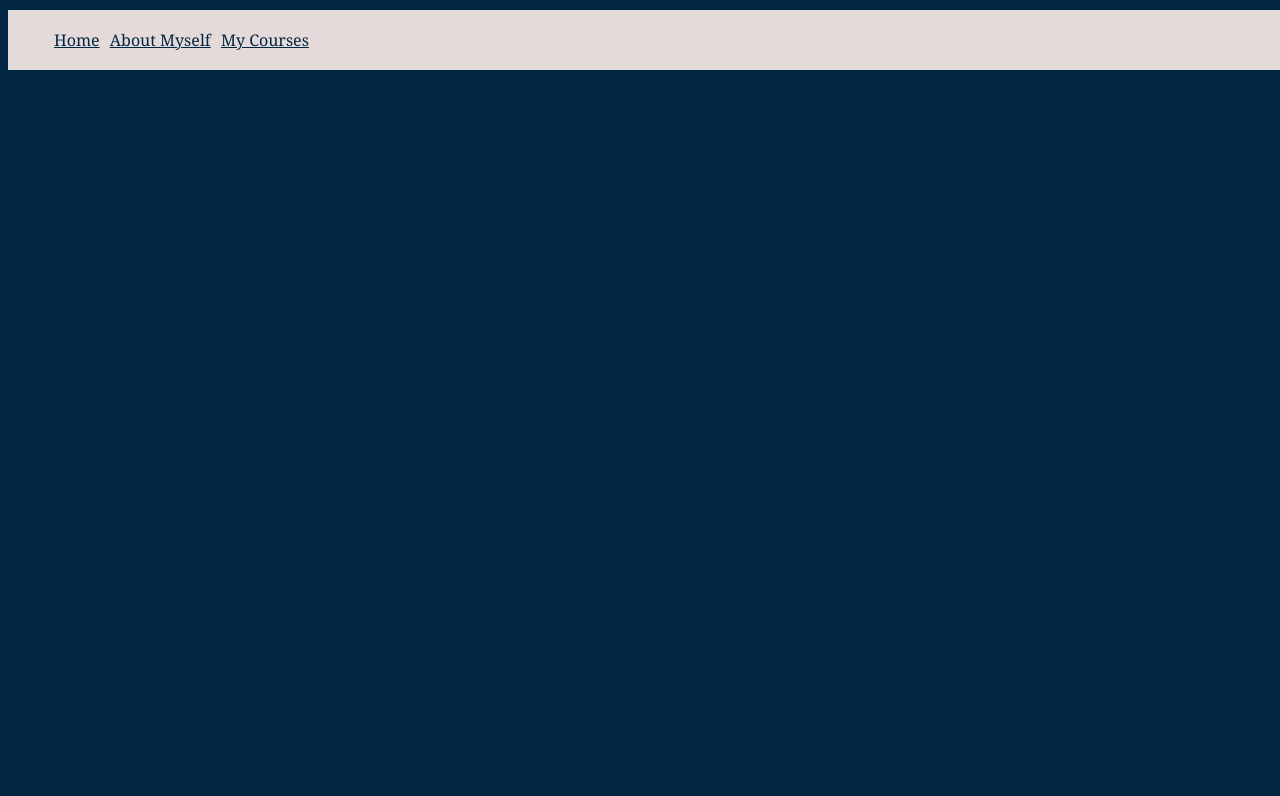
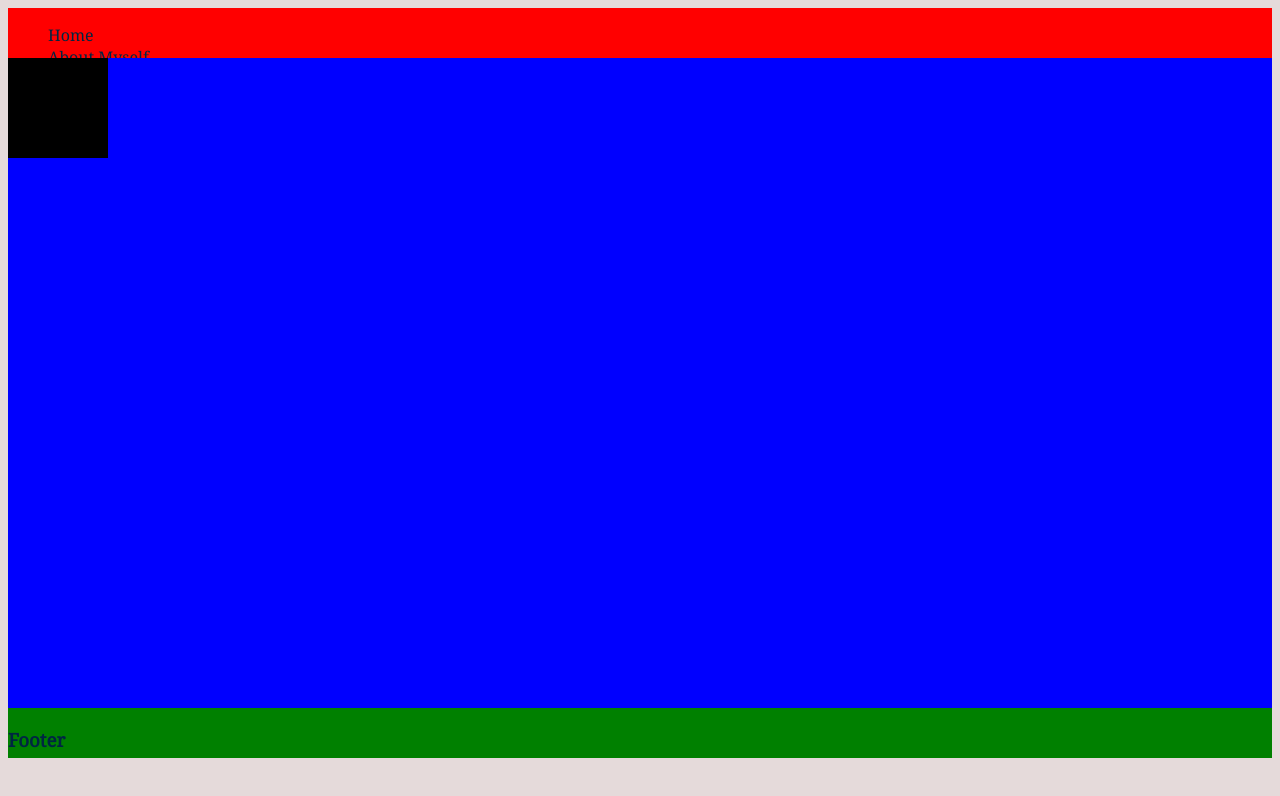
Before and after one commit to justinxyu1128/lab-week-8, a plain HTML site: page index.html in a window 1280 px wide. Drawn offline with Linux system fonts and the light colour scheme.

Commit message:
completed layout for index

```diff
--- a/css/styles.css
+++ b/css/styles.css
@@ -7,27 +7,48 @@ font-family: 'Source Sans Pro', sans-serif;
     padding: 0;
 }
 
-body {
-    background-color: #002642;
+.wrapper {
+    display: grid;
+    grid-template-columns: repeat(5, 1fr);
+    grid-template-rows: repeat(15, 50px);
     font-family: 'Noto Serif', serif;
-    color: #e5dada;
 }
 
-.main {
-    margin-top: 80px;
+.nav {
+    grid-column-start: 1;
+    grid-column-end: 6;
+    grid-row-start: 1;
+    grid-row-end: 2;
+    background-color: red;
 }
 
-.menu {
-    border-style: solid;
-    background-color: #e5dada;
-    position: fixed;
-    top: 10px;
-    width: 100%;
+.content {
+    grid-column-start: 1;
+    grid-column-end: 6;
+    grid-row-start: 2;
+    grid-row-end: 15;
+    background-color: blue;
 }
 
-nav > ul > li {
-    display: inline;
-    border-style: solid;
+.footer {
+    grid-column-start: 1;
+    grid-column-end: 6;
+    grid-row-start: 15;
+    grid-row-end: 16;
+    background-color: green;
+}
+body {
+    background-color:#e5dada;
+
+    color: #002642;
+}
+
+.nav>ul>li {
+    list-style: none;
+}
+
+li>a {
+    text-decoration: none;
 }
 
 h1 {
@@ -57,7 +78,7 @@ a:visited {
 
 #myface {
     width: 300px;
-    height: auto;
-    float: left;
-    margin-right: 10px;
+
+
+
 }
--- a/index.html
+++ b/index.html
@@ -1,5 +1,5 @@
 <!DOCTYPE html>
-<html lang= "en">
+<html lang="en">
 <head>
     <meta charset= "UTF-8">
     <meta name="viewport" content="width=device-width, initial-scale=1.0">
@@ -7,13 +7,25 @@
     <link href="https://fonts.googleapis.com/css2?family=Noto+Serif&family=Source+Sans+Pro&display=swap" rel="stylesheet">
     <link rel="stylesheet" href="CSS/styles.css">
 </head>
+<div class="wrapper">
     <body>
-    <nav class="menu">
+        <div class="nav">
             <ul>
                 <li><a href="index.html">Home</a></li>
                 <li><a href="pages/about.html">About Myself</a></li>
                 <li><a href="pages/courses.html">My Courses</a></li>
             </ul>
-    </nav>
+        </div>
+        <div class="content">
+            <svg width="200px" height="200px">
+                <rect width="100px" height="100px" />
+            </svg>
+        </div>
     </body>
+    <div class="footer">
+        <footer>
+            <h3>Footer</h3>
+        </footer>
+    </div>
+</div>
 </html>
```
Lines whose indentation alone changed are shown as unchanged.
